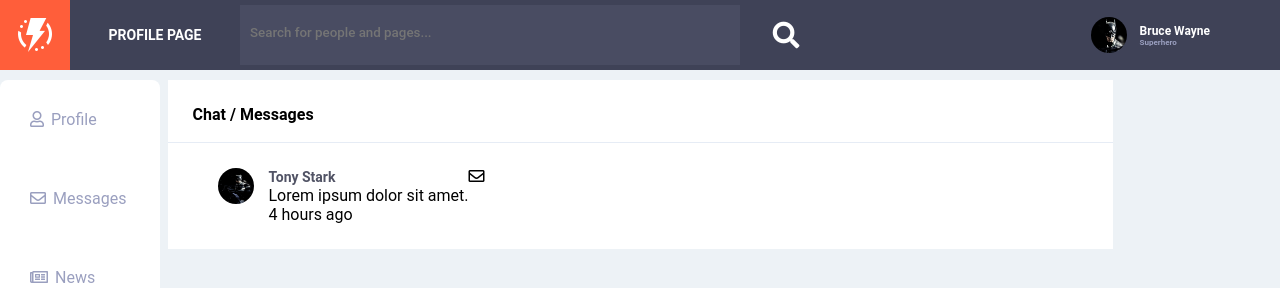
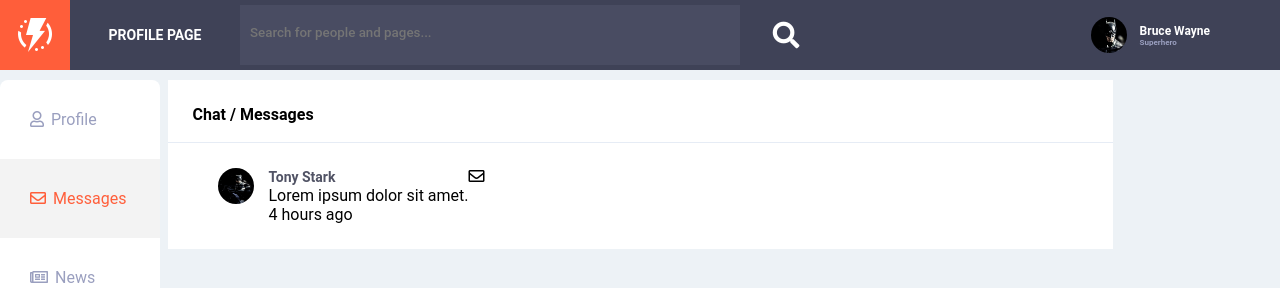
Before and after one commit to whiteartur1997/social-network, a React (Create React App) app: page /dialogs in a window 1280 px wide. Shown: the top 288 px of the page. Built offline with nearby package versions, Linux system fonts and the light colour scheme.

Commit message:
20 lesson end: Navlinks completed

```diff
--- a/src/components/Navbar/Navbar.module.scss
+++ b/src/components/Navbar/Navbar.module.scss
@@ -23,7 +23,8 @@
     margin-right: 7px;
   }
 
-  &:hover {
+  &:hover,
+  &.active {
     cursor: pointer;
     background-color: #f3f3f3;
     color: var(--secondary-color);
--- a/src/components/Navbar/Navbar.tsx
+++ b/src/components/Navbar/Navbar.tsx
@@ -8,31 +8,46 @@ const Navbar = () => {
       <nav className="nav">
         <ul className="nav__list">
           <li className={classes.nav__list__item}>
-            <NavLink className={classes.nav__list__link} to="/profile">
+            <NavLink
+              className={classes.nav__list__link}
+              activeClassName={classes.active}
+              to="/profile">
               <i className="far fa-user"></i>
               Profile
             </NavLink>
           </li>
           <li className={classes.nav__list__item}>
-            <NavLink className={classes.nav__list__link} to="/dialogs">
+            <NavLink
+              className={classes.nav__list__link}
+              activeClassName={classes.active}
+              to="/dialogs">
               <i className="far fa-envelope"></i>
               Messages
             </NavLink>
           </li>
           <li className={classes.nav__list__item}>
-            <NavLink className={classes.nav__list__link} to="/news">
+            <NavLink
+              className={classes.nav__list__link}
+              activeClassName={classes.active}
+              to="/news">
               <i className="far fa-newspaper"></i>
               News
             </NavLink>
           </li>
           <li className={classes.nav__list__item}>
-            <NavLink className={classes.nav__list__link} to="/music">
+            <NavLink
+              className={classes.nav__list__link}
+              activeClassName={classes.active}
+              to="/music">
               <i className="fas fa-headphones-alt"></i>
               Music
             </NavLink>
           </li>
           <li className={classes.nav__list__item}>
-            <NavLink className={classes.nav__list__link} to="/settings">
+            <NavLink
+              className={classes.nav__list__link}
+              activeClassName={classes.active}
+              to="/settings">
               <i className="fas fa-cog"></i>
               Settings
             </NavLink>
```
